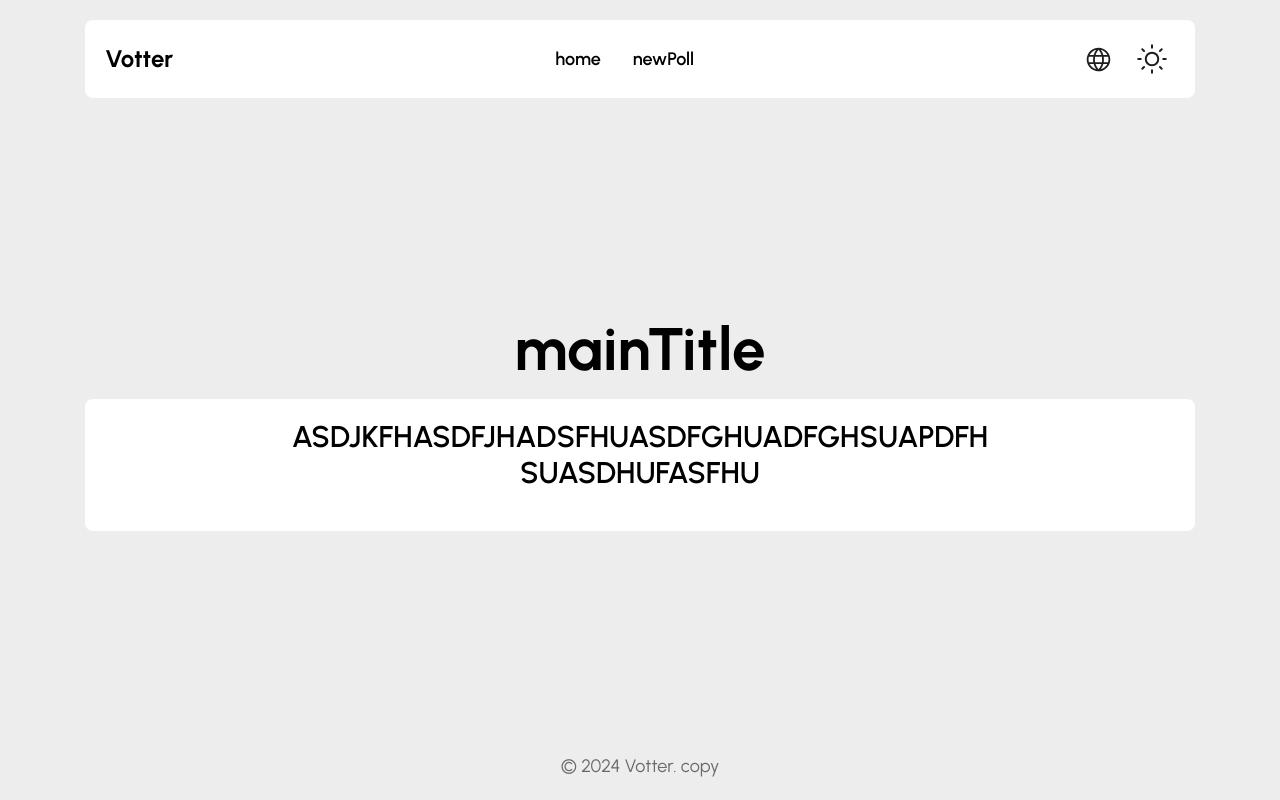
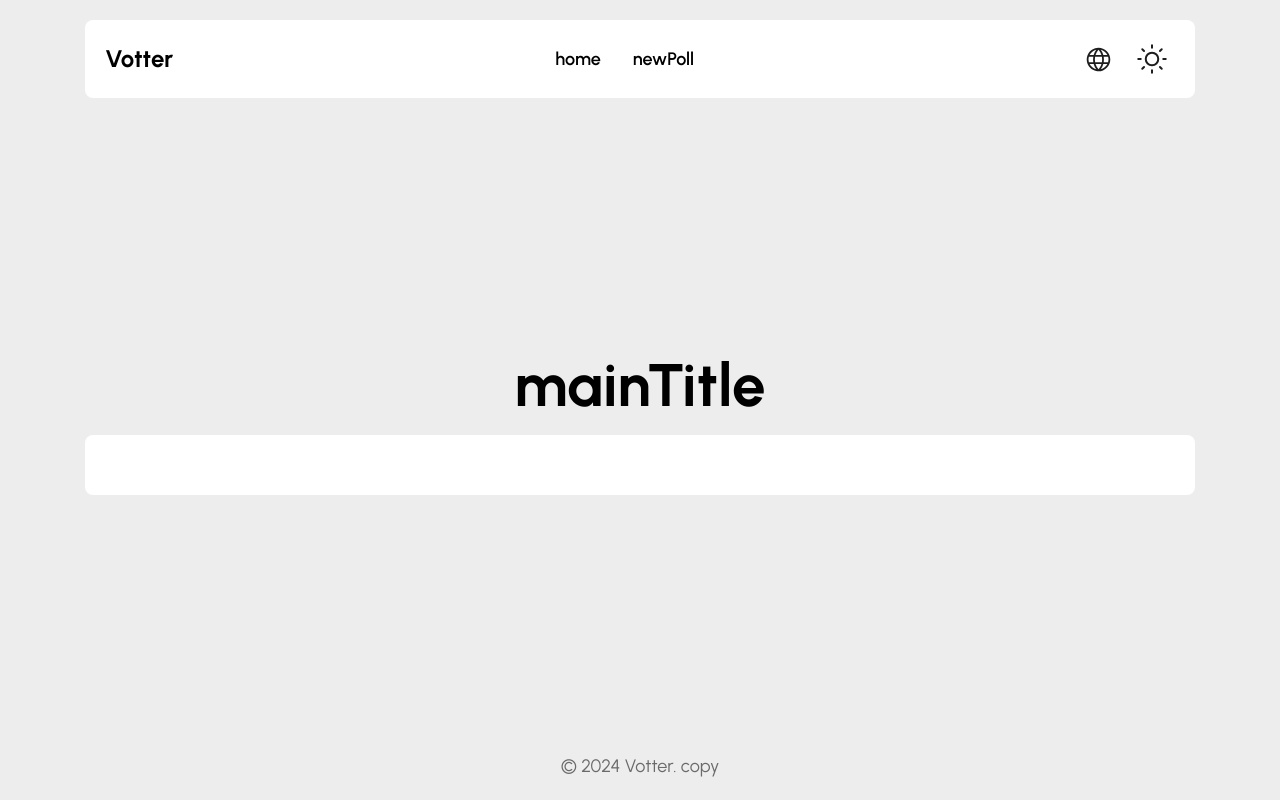
Before and after one commit to Guilherme-Matosoli/vooter-client, a Next.js app: page /en/poll/preview in a window 1280 px wide. Built offline with nearby package versions, Linux system fonts and the light colour scheme; what i18next-resources-to-backend would draw is missing.

Commit message:
:sparkles: fix(poll/preview): Remove placeholder text from the poll title

```diff
--- a/src/app/[lng]/poll/preview/page.tsx
+++ b/src/app/[lng]/poll/preview/page.tsx
@@ -26,7 +26,7 @@ export default function PollPreview({ params: { lng } }: PollPreviewProps) {
                           dark:bg-black"
       >
         <h2 className="font-main font-semibold text-3xl dark:text-white break-words w-2/3 text-center">
-          {fields.title || "ASDJKFHASDFJHADSFHUASDFGHUADFGHSUAPDFHSUASDHUFASFHU"}
+          {fields.title}
         </h2>
 
         <div className="flex flex-col w-full gap-2">
```
